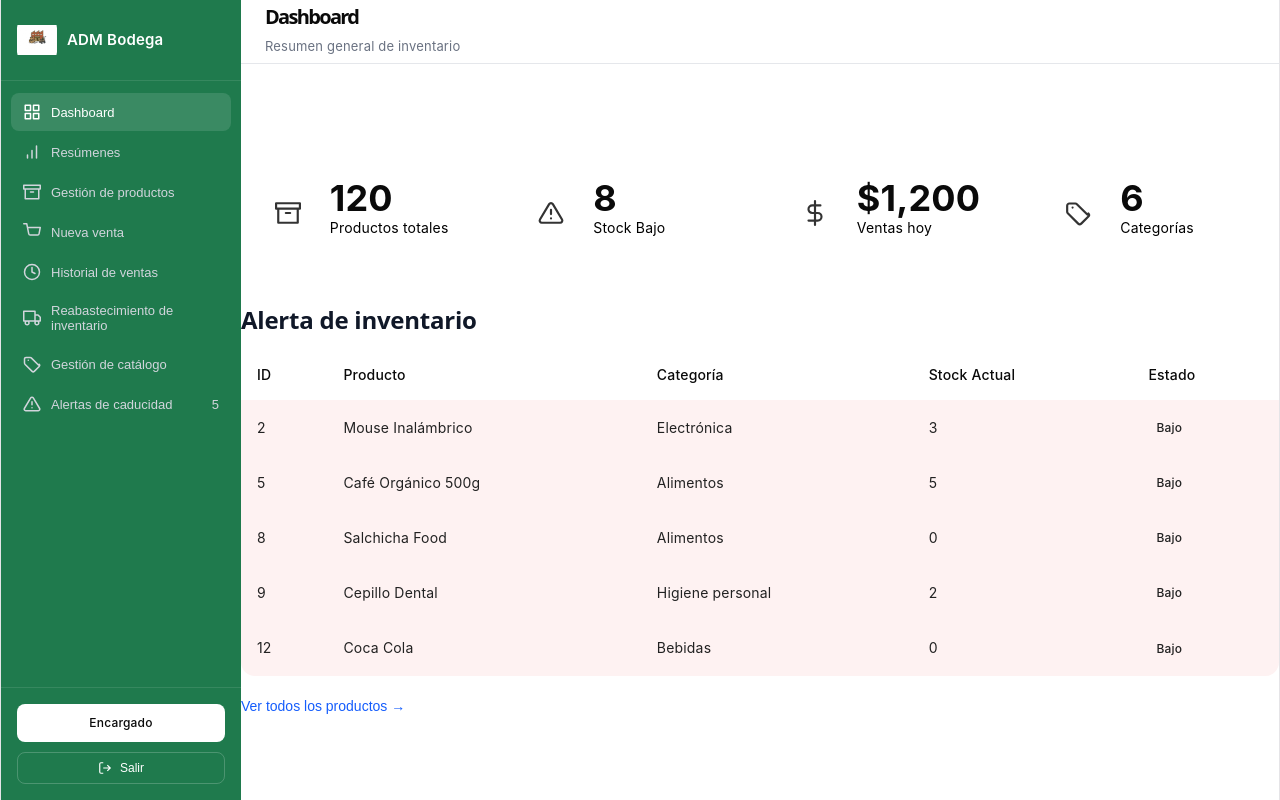
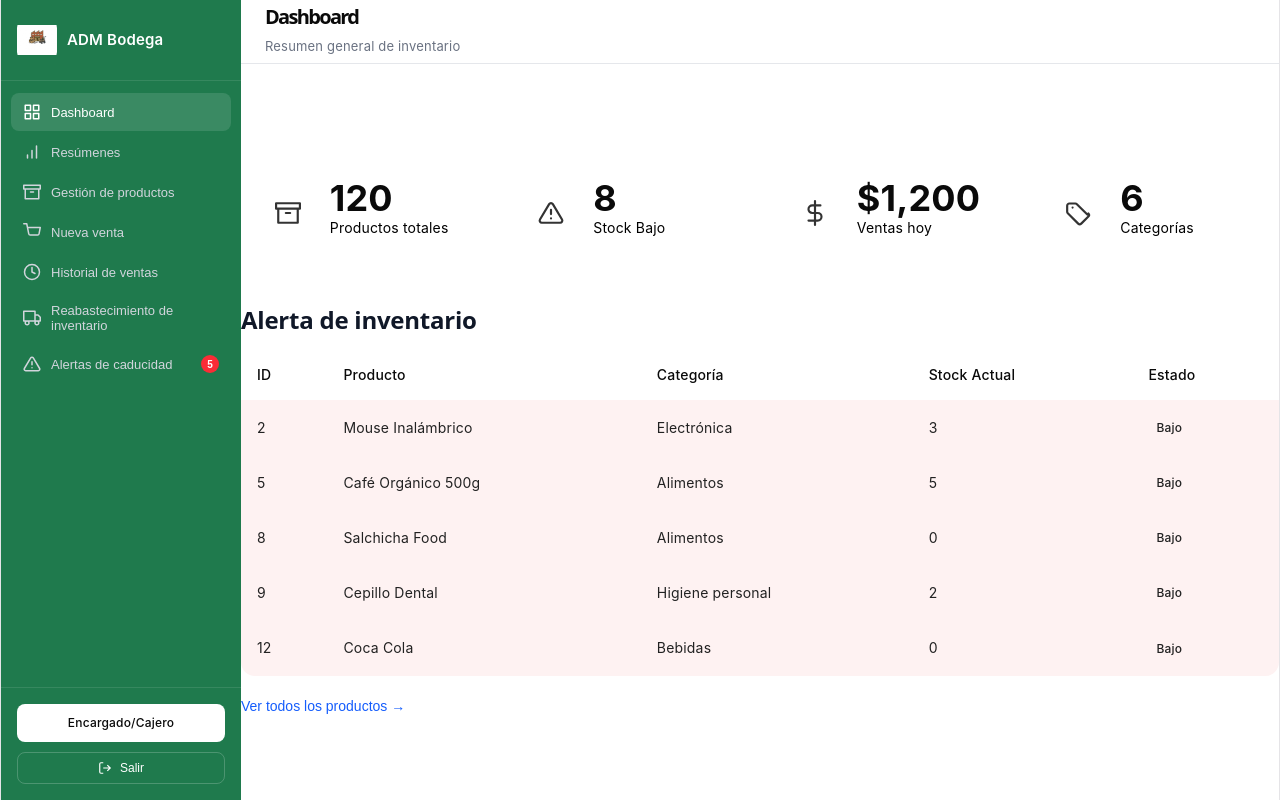
Before and after one commit to Dannyruizt/Sistema-de-gesti-n-de-Bodega, a React app in the folder frontend/: page /login in a window 1280 px wide. Both pictures are taken after typing "Sample", "Sample123" into the empty fields and a click on the button "Iniciar sesión". Built offline with nearby package versions, Linux system fonts and the light colour scheme; the HTML template or start-up script is replaced by a standard one.

Commit message:
ahora si ya quedo

```diff
--- /dev/null
+++ b/frontend/src/App.css
@@ -0,0 +1,4 @@
+body {
+  margin: 0;
+  font-family: Arial, sans-serif;
+}
--- a/frontend/src/assets/routes/AppRoutes.jsx
+++ b/frontend/src/assets/routes/AppRoutes.jsx
@@ -54,8 +54,7 @@ function AppRoutes() {
              <ProtectedRoute><ReabastecimientoInventario /></ProtectedRoute>
            } />
            <Route path="/catalogo" element={
-             <ProtectedRoute><GestionCatalogo /></ProtectedRoute>
-           } />
+             <ProtectedRoute rolesPermitidos={['Dueño']}><GestionCatalogo /></ProtectedRoute> } />
            <Route path="/historial-ventas" element={
              <ProtectedRoute><HistorialVentasDueno /></ProtectedRoute>
            } />
--- a/frontend/src/components/sidebar.jsx
+++ b/frontend/src/components/sidebar.jsx
@@ -1,19 +1,24 @@
 import { useNavigate, useLocation } from 'react-router-dom';
-import { useAuth } from "../assets/Context/AuthContext";
-import logoAdmBodega from "../assets/logo.jpg";
+import { useAuth } from '../assets/Context/AuthContext';
+import logoAdmBodega from './logo.jpg';
 import '../Styles/componentes/Sidebar.css';
 
 function getNavLinks(rol) {
-   return [
+  const links = [
     { label: 'Dashboard', path: rol === 'Dueño' ? '/dashboard' : '/dashboard-encargado', icon: 'grid' },
     { label: 'Resúmenes', path: rol === 'Dueño' ? '/panel' : '/panel-encargado', icon: 'bar-chart' },
     { label: 'Gestión de productos', path: '/productos', icon: 'box' },
     { label: 'Nueva venta', path: '/nueva-venta', icon: 'cart' },
     { label: 'Historial de ventas', path: '/historial-ventas', icon: 'clock' },
     { label: 'Reabastecimiento de inventario', path: '/reabastecimiento', icon: 'truck' },
-     { label: 'Gestión de catálogo', path: '/catalogo', icon: 'tag' },
     { label: 'Alertas de caducidad', path: '/alertas', icon: 'alert', badge: 5 },
   ];
+
+  if (rol === 'Dueño') {
+    links.splice(6, 0, { label: 'Gestión de catálogo', path: '/catalogo', icon: 'tag' });
+  }
+
+  return links;
 }
 
 function Icon({ type }) {
@@ -34,6 +39,11 @@ function Icon({ type }) {
   );
 }
 
+const ETIQUETA_ROL = {
+  Dueño: 'Dueño',
+  Encargado: 'Encargado/Cajero',
+};
+
 function Sidebar() {
   const navigate = useNavigate();
   const location = useLocation();
@@ -49,7 +59,7 @@ function Sidebar() {
   return (
     <aside className="sidebar">
       <div className="sidebar-brand">
-        <img src= {logoAdmBodega} alt="Logo ADM Bodega" className="sidebar-brand-logo" />
+        <img src={logoAdmBodega} alt="Logo ADM Bodega" className="sidebar-brand-logo" />
         <span className="sidebar-brand-text">ADM Bodega</span>
       </div>
 
@@ -62,13 +72,13 @@ function Sidebar() {
           >
             <Icon type={link.icon} />
             <span className="sidebar-link-label">{link.label}</span>
-            {link.badge && <span className="sidebar-badge-logo">{link.badge}</span>}
+            {link.badge && <span className="sidebar-badge">{link.badge}</span>}
           </button>
         ))}
       </nav>
 
       <div className="sidebar-footer">
-        <span className="sidebar-role-pill">{rol}</span>
+        <span className="sidebar-role-pill">{ETIQUETA_ROL[rol]}</span>
         <button className="sidebar-logout-button" onClick={handleSalir}>
           <svg viewBox="0 0 24 24" width="14" height="14" fill="none" stroke="currentColor" strokeWidth="2">
             <path d="M9 21H5a2 2 0 0 1-2-2V5a2 2 0 0 1 2-2h4M16 17l5-5-5-5M21 12H9" />
--- a/frontend/src/pages/DashboardDueno.jsx
+++ b/frontend/src/pages/DashboardDueno.jsx
@@ -1,4 +1,5 @@
 import { useEffect, useState } from 'react';
+import { useNavigate } from 'react-router-dom';
 import Layout from '../components/Layout';
 import NavBar from '../components/NavBar';
 import '../styles/pages/DashboardDueno.css';
@@ -71,6 +72,7 @@ function StatIcon({ type }) {
 }
 
 function DashboardDueno() {
+  const navigate = useNavigate();
   const [datosDashboard, setDatosDashboard] = useState(null);
 
   useEffect(() => {
@@ -223,7 +225,9 @@ function DashboardDueno() {
 
           <div className="dueno-alerts-footer">
             <span>Mostrando {INVENTORY_ALERTS.length} productos con alerta</span>
-            <button className="dueno-link-button">Ver todos los productos →</button>
+            <button className="dueno-link-button" onClick={() => navigate('/alertas')}>
+               Ver todos los productos →
+             </button>
           </div>
         </section>
       </div>
--- a/frontend/src/pages/DashboardEncargado.jsx
+++ b/frontend/src/pages/DashboardEncargado.jsx
@@ -1,4 +1,5 @@
 import { useState, useEffect } from 'react';
+import { useNavigate } from 'react-router-dom';
 import Layout from '../components/Layout';
 import '../styles/pages/DashboardEncargado.css';
 
@@ -35,6 +36,7 @@ function StatIcon({ type }) {
 }
 
 function DashboardEncargado() {
+  const navigate = useNavigate();
   //const [activeLink, setActiveLink] = useState('Dashboard');
 
   useEffect(() => {
@@ -92,12 +94,9 @@ function DashboardEncargado() {
 
         <div className="encargado-alerts-footer">
           {/* 3. Agregamos el onClick para redirigir a tu vista de productos */}
-          <button
-            className="encargado-link-button"
-            onClick={() => navigate('/productos')} // Cambia '/productos' por la ruta real que definiste en tus AppRoutes
-          >
-            Ver todos los productos →
-          </button>
+           <button className="encargado-link-button" onClick={() => navigate('/inventario')}>
+               Ver todos los productos →
+            </button>
         </div>
       </section>
       </Layout>
--- a/frontend/src/pages/Login.jsx
+++ b/frontend/src/pages/Login.jsx
@@ -86,7 +86,7 @@ function Login() {
              value={formData.rol}
              onChange={handleChange}
            >
-             <option value="Encargado">Encargado</option>
+             <option value="Encargado">Encargado/Cajero</option>
              <option value="Dueño">Dueño</option>
            </select>
          </div>
```
Also changed, not shown: frontend/src/components/logo.jpg (renamed from frontend/src/assets/logo.jpg). Lines whose indentation alone changed are shown as unchanged.
